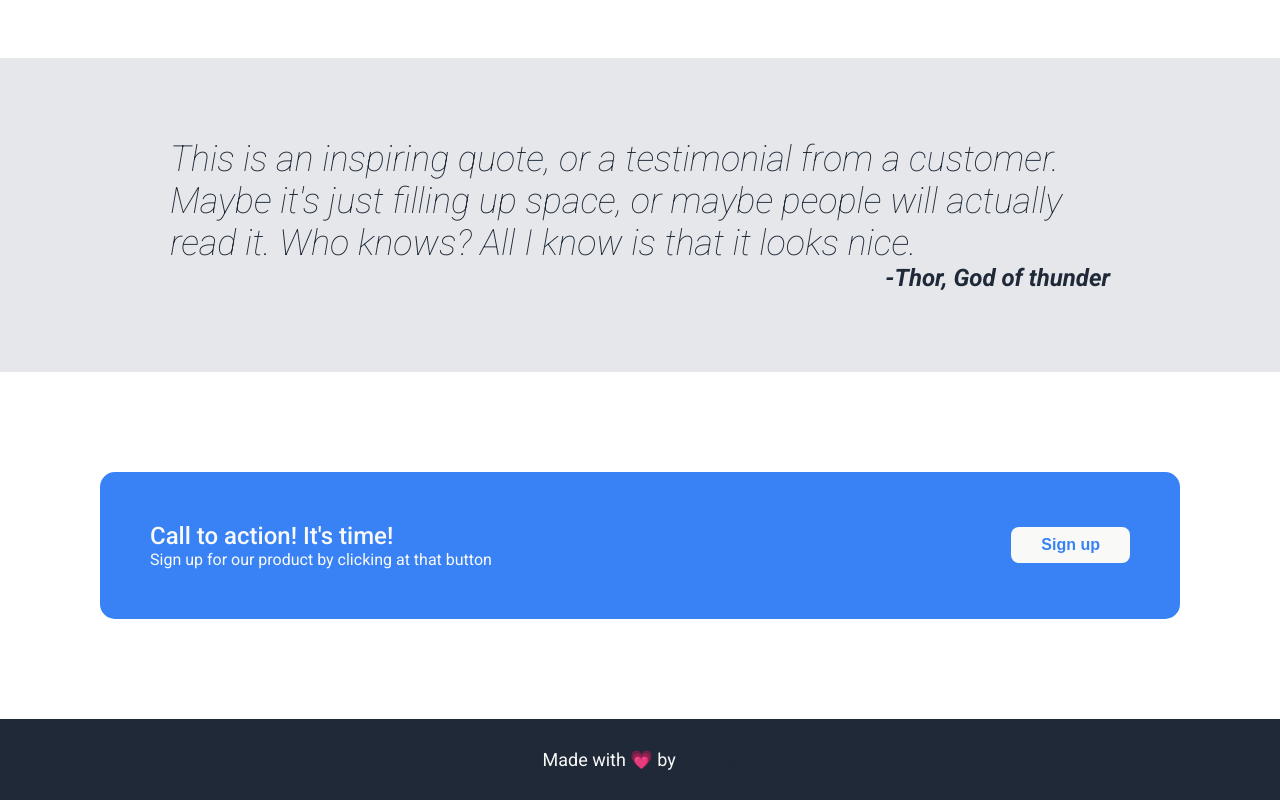
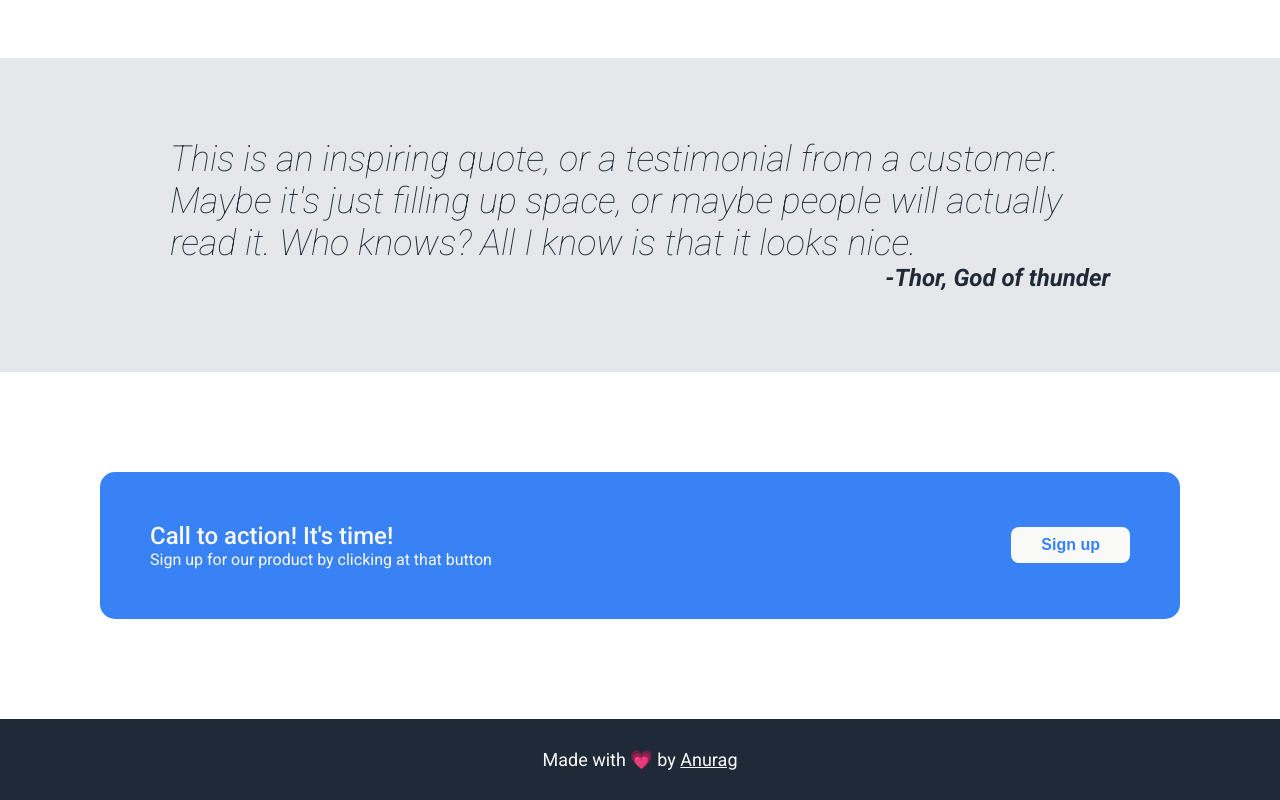
Before and after one commit to Garuna-A/sample-landing-page, a plain HTML site: page index.html in a window 1280 px wide. Shown: the part 874-1674 px from the top of the page. Drawn offline with Linux system fonts and the light colour scheme.

Commit message:
Update styles.css

```diff
--- a/styles.css
+++ b/styles.css
@@ -164,5 +164,5 @@ h2{
     font-weight: bolder;
 }
 a{
-    color: #1F2937;
+    color: #F9FAF8;
 }
```
